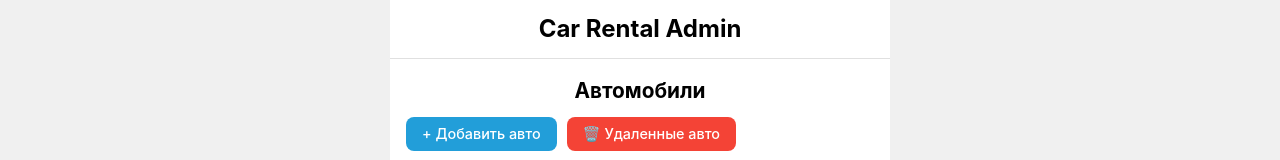
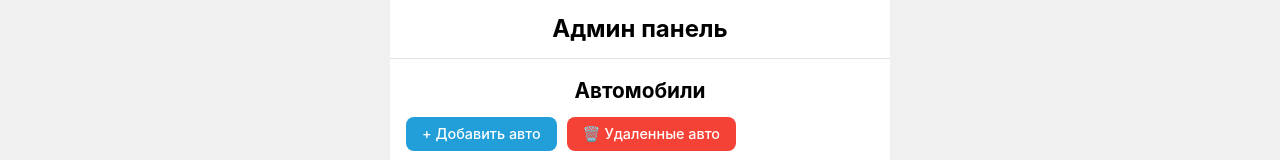
Before and after one commit to khudov1981/car-rental-admin1, a React (Vite) app: page / in a window 1280 px wide. Shown: the top 160 px of the page. Built offline with nearby package versions, Linux system fonts and the light colour scheme.

Commit message:
feat: Заменено статическое название приложения на динамическое имя пользователя из Telegram

```diff
--- a/index.html
+++ b/index.html
@@ -1,9 +1,9 @@
 <!DOCTYPE html>
-<html lang="en">
+<html lang="ru">
   <head>
     <meta charset="UTF-8" />
     <meta name="viewport" content="width=device-width, initial-scale=1.0" />
-    <title>Car Rental Admin</title>
+    <title>Админ панель</title>
   </head>
   <body>
     <div id="root"></div>
--- a/src/App.jsx
+++ b/src/App.jsx
@@ -41,6 +41,13 @@ function App() {
       // Получаем данные о пользователе
       const user = webApp.initDataUnsafe.user || null
       setTelegramUser(user)
+
+      // Обновляем title страницы
+      if (user) {
+        document.title = `${user.first_name}`;
+      } else {
+        document.title = 'Админ панель';
+      }
 
       // Настройка темы Telegram
       document.documentElement.style.setProperty('--tg-theme-bg-color', webApp.themeParams.bg_color || '#ffffff')
@@ -198,7 +205,7 @@ function App() {
   return (
     <div className="App">
       <header className="app-header">
-        <h1>Car Rental Admin</h1>
+        <h1>{telegramUser ? `${telegramUser.first_name}` : 'Админ панель'}</h1>
         {telegramUser && (
           <div className="user-info">
             Привет, {telegramUser.first_name}!
```
Also changed, not shown: 1 other file (tests, documents, lock files or other folders).
